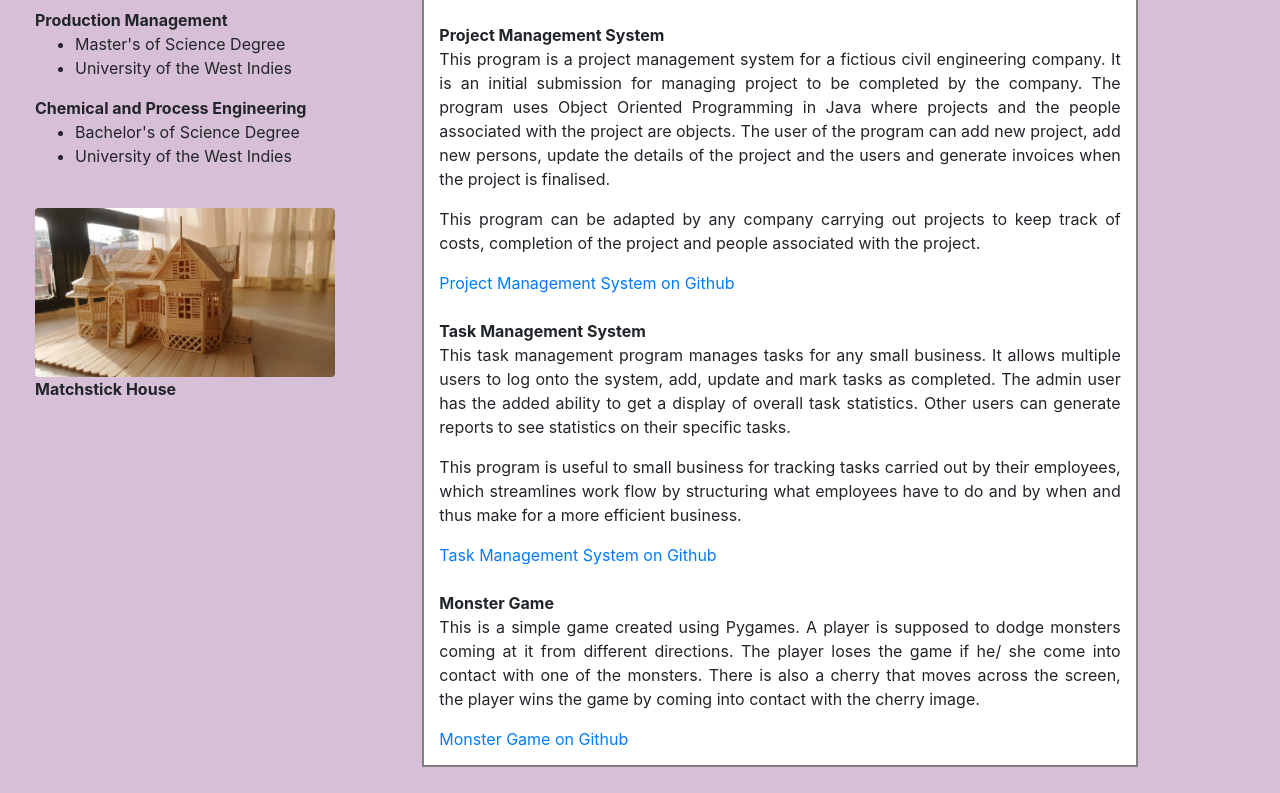
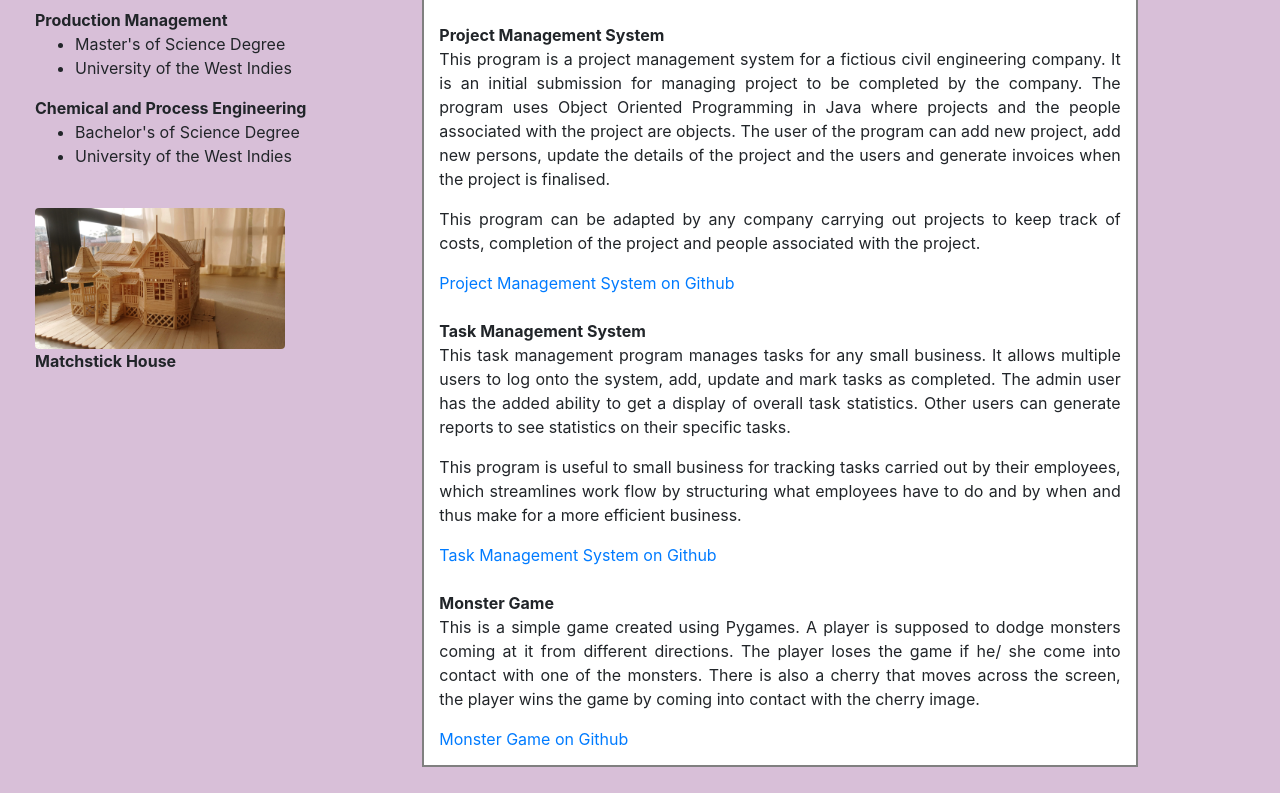
Before and after one commit to Natasha-73/Natasha_Lopez, a plain HTML site: page index.html in a window 1280 px wide. Shown: the part 1546-2339 px from the top of the page. Drawn offline with Linux system fonts and the light colour scheme.

Commit message:
Update to image size
Check to see if image size is the reason it is not showing on website

```diff
--- a/index.html
+++ b/index.html
@@ -94,7 +94,7 @@
                     <br>
 
                     <figure>
-                        <img src = "DSC_0755.jpg" class = "rounded" width = "300" alt = "Matchstick House">
+                        <img src = "DSC_0755.jpg" class = "rounded" width = "250" alt = "Matchstick House">
                         <figcaption><b>Matchstick House</b></figcaption>
                     </figure>
                 </div>
```
